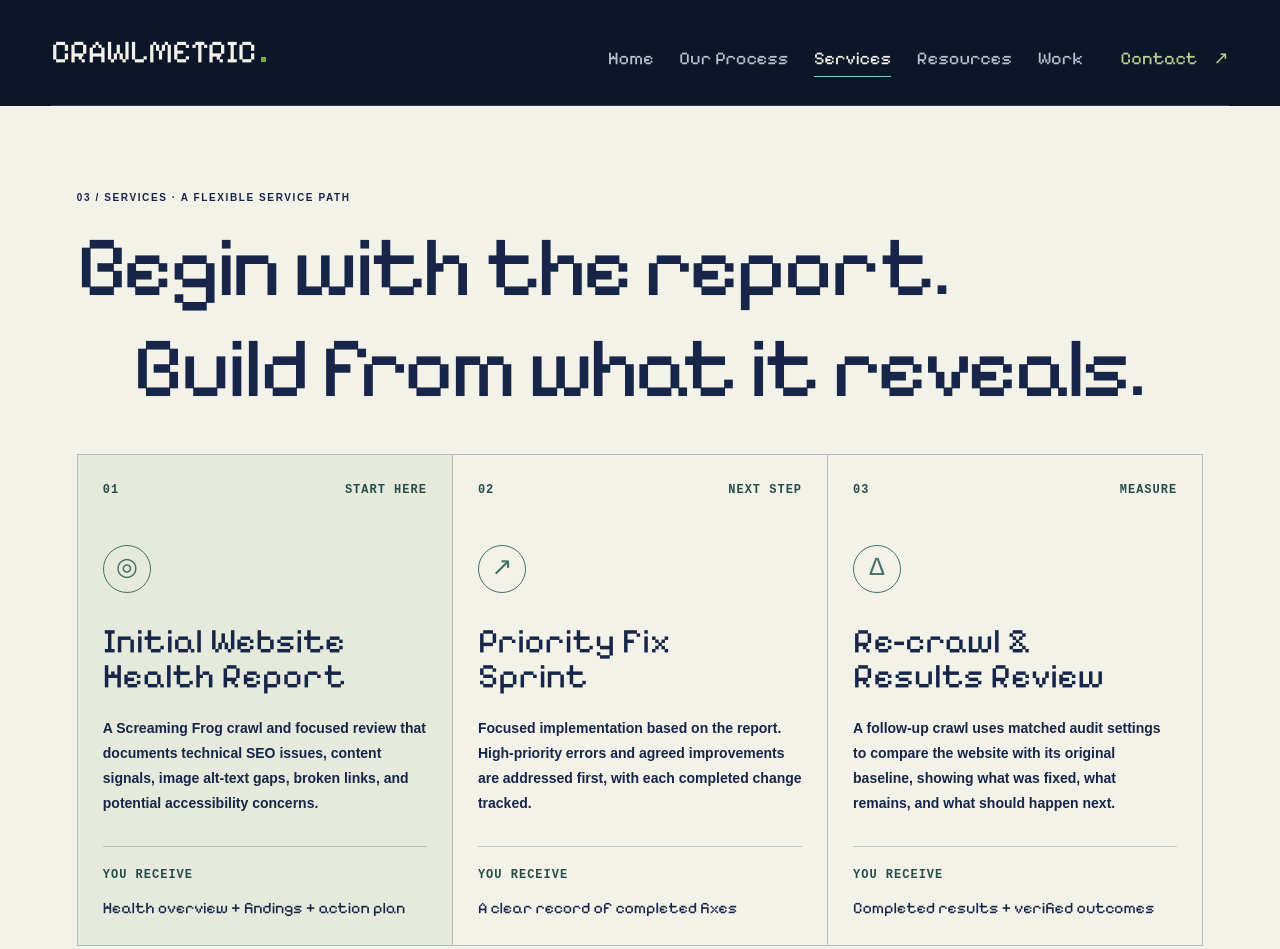
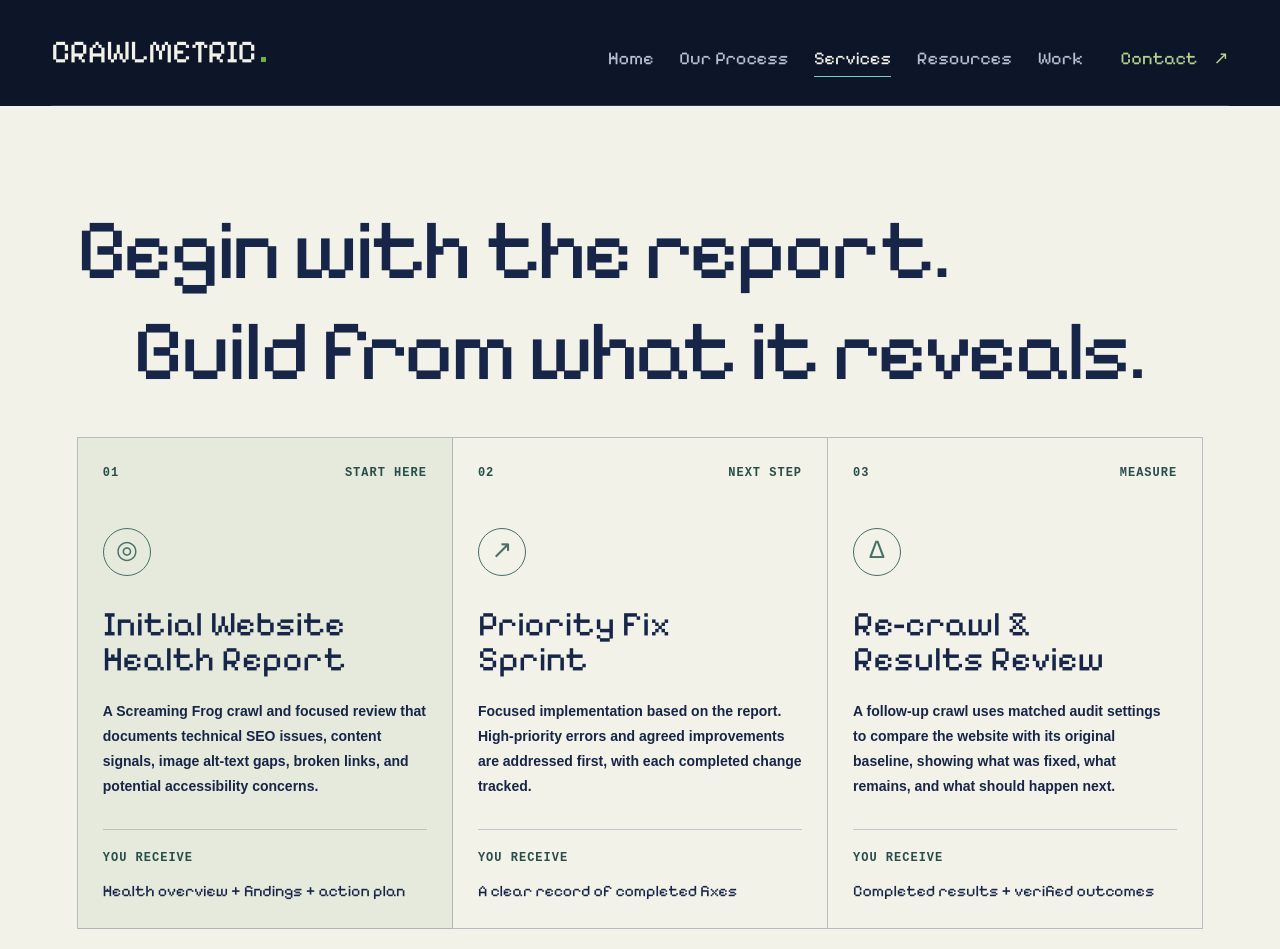
Before and after one commit to brookeleininger/CrawlMetric, a plain HTML site: page services.html in a window 1280 px wide. Shown: the top 949 px of the page. Drawn offline with Linux system fonts and the light colour scheme.

Commit message:
Remove section eyebrow labels from Process, Services, and Contact

```diff
--- a/services.html
+++ b/services.html
@@ -33,7 +33,7 @@
 <main id="main-content" class="services-page">
   <section class="services-path services-path-first" aria-labelledby="services-title">
     <div class="site-wrap">
-      <div class="services-section-head"><div><p class="site-eyebrow">03 / SERVICES · A FLEXIBLE SERVICE PATH</p><h1 id="services-title"><span>Begin with the report.</span> <span>Build from what it reveals.</span></h1></div></div>
+      <div class="services-section-head"><div><h1 id="services-title"><span>Begin with the report.</span> <span>Build from what it reveals.</span></h1></div></div>
       <div class="services-grid">
         <article class="services-card services-card-primary">
           <div class="services-card-top"><span>01</span><span>START HERE</span></div>
```
Also changed, not shown: contact.html (+1 -1 lines), process.html (+1 -1 lines).
